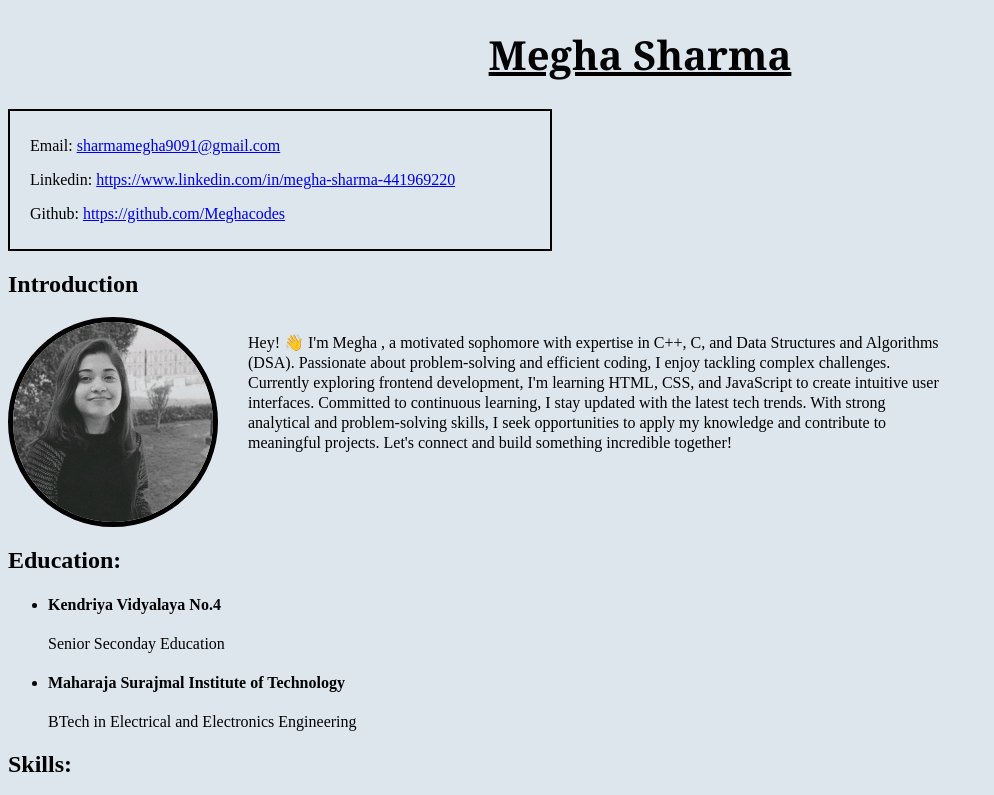
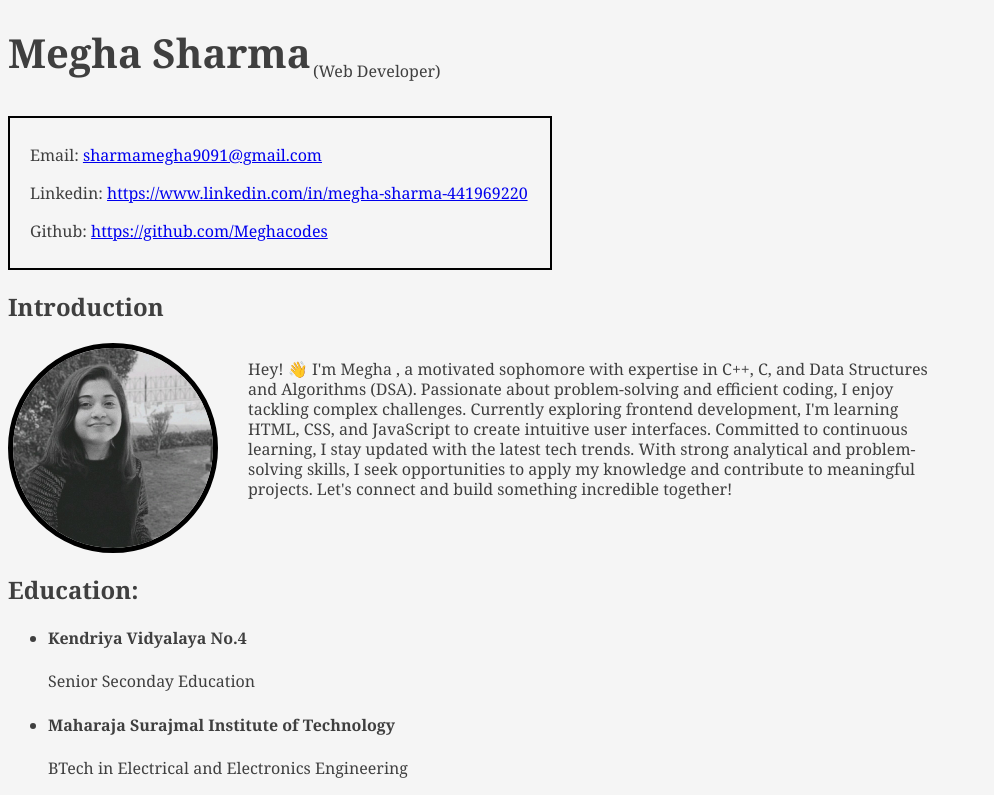
Before and after one commit to Meghacodes/portfolio, a plain HTML site: page index.html in a window 1280 px wide. Shown: the top 795 px of the page, without its empty margins (0-994 px from the left). Drawn offline with Linux system fonts and the light colour scheme.

Commit message:
added styling

```diff
--- a/index.html
+++ b/index.html
@@ -7,7 +7,10 @@
     <title>Portfolio</title>
 </head>
 <body>
+   <div class="heading">
     <h1>Megha Sharma</h1>
+    <p>(Web Developer)</p>
+   </div>
 
     <div class="links">
         <p>
@@ -65,7 +68,7 @@
     <ul>
         <li>
             <h3>Portfolio website</h3>
-            <p>Technology used: HTML5</p>
+            <p>Technology used: HTML5 , CSS</p>
         </li>
     </ul>
     <h2>Achievements</h2>
@@ -81,7 +84,7 @@
     </ul>
 
     <footer>
-        <p>&copy; 2023 Megha Sharma. All rights reserved.</p>
+        <p><a= draggable  2023 Megha Sharma. All rights reserved.></a> </a></p>
     </footer>
 </body>
 </html>
--- a/styles.css
+++ b/styles.css
@@ -1,16 +1,14 @@
 body{
-    background-color: #DDE6ED;
+    background-color: #f5f5f5;
+    color:#3f3f3f;
+    font-family: Georgia, 'Times New Roman', Times, serif;
 }
 
 
 h1 {
-    text-align: center;
+    margin: 0;
     font-size: 40px;
-    font-family: Georgia, 'Times New Roman', Times, serif;
-    color: black;
-    text-decoration:solid;
-    text-decoration-color: black;
-    text-decoration-line: underline;
+
 }
 
 .links {
@@ -38,3 +36,19 @@ h1 {
     line-height: 20px;
 
 }
+.heading{
+    width: 200px; height: 100px;
+
+
+}
+.heading h1{
+position: absolute;
+top: 25px;
+
+}
+.heading p{
+    position: relative;
+    top: 44px;
+   left: 305px;
+
+}
```
